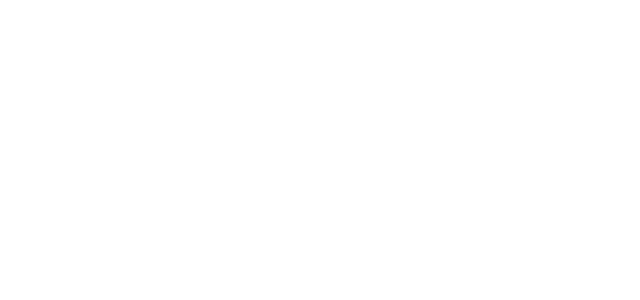
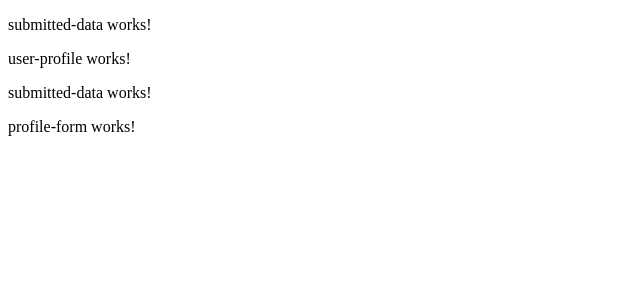
Before and after one commit to argalasjr/ct-zadanie, an Angular app: page / in a window 1280 px wide. Shown: the top 300 px of the page, without its empty margins (0-640 px from the left). Built offline with nearby package versions, Linux system fonts and the light colour scheme.

Commit message:
feat: routing + injections

```diff
--- a/src/app/app.module.ts
+++ b/src/app/app.module.ts
@@ -3,12 +3,10 @@ import { NgModule } from '@angular/core';
 
 import { AppRoutingModule } from './app-routing.module';
 import { AppComponent } from './app.component';
-import { LoginComponent } from './components/login/login.component';
 
 @NgModule({
   declarations: [
     AppComponent,
-    LoginComponent
   ],
   imports: [
     BrowserModule,
--- a/src/app/components/login/login.component.ts
+++ b/src/app/components/login/login.component.ts
@@ -7,9 +7,18 @@ import { Component, OnInit } from '@angular/core';
 })
 export class LoginComponent implements OnInit {
 
+  public isLoggedIn!: boolean;
+
   constructor() { }
 
   ngOnInit(): void {
+
+  }
+
+
+  public login(): void {
+    this.isLoggedIn = true;
+
   }
 
 }
--- a/src/app/components/login/login.module.ts
+++ b/src/app/components/login/login.module.ts
@@ -1,13 +1,15 @@
 import { NgModule } from '@angular/core';
 import { CommonModule } from '@angular/common';
 import { LoginComponent } from './login.component';
+import { RouterModule } from '@angular/router';
 
 
 
 @NgModule({
   declarations: [LoginComponent],
   imports: [
-    CommonModule
+    CommonModule,
+    RouterModule
   ],
   exports: [
     LoginModule
--- a/src/app/components/main/main.component.html
+++ b/src/app/components/main/main.component.html
@@ -1 +1,2 @@
-<p>main works!</p>
+<app-submitted-data></app-submitted-data>
+<app-user-profile></app-user-profile>
--- a/src/app/components/profile-form/profile-form.module.ts
+++ b/src/app/components/profile-form/profile-form.module.ts
@@ -1,6 +1,7 @@
 import { NgModule } from '@angular/core';
 import { CommonModule } from '@angular/common';
 import { ProfileFormComponent } from './profile-form.component';
+import { RouterModule } from '@angular/router';
 
 
 
--- a/src/app/components/submitted-data/submitted-data.module.ts
+++ b/src/app/components/submitted-data/submitted-data.module.ts
@@ -1,6 +1,7 @@
 import { NgModule } from '@angular/core';
 import { CommonModule } from '@angular/common';
 import { SubmittedDataComponent } from './submitted-data.component';
+import { RouterModule } from '@angular/router';
 
 
 
--- a/src/app/components/user-profile/user-profile.component.html
+++ b/src/app/components/user-profile/user-profile.component.html
@@ -1 +1,3 @@
 <p>user-profile works!</p>
+<app-submitted-data></app-submitted-data>
+<app-profile-form></app-profile-form>
```
Also changed, not shown: src/app/app-routing.module.ts (+30 -1 lines), src/app/components/main/main.module.ts (+9 -1 lines), src/app/components/user-profile/user-profile.module.ts (+6 -1 lines).
